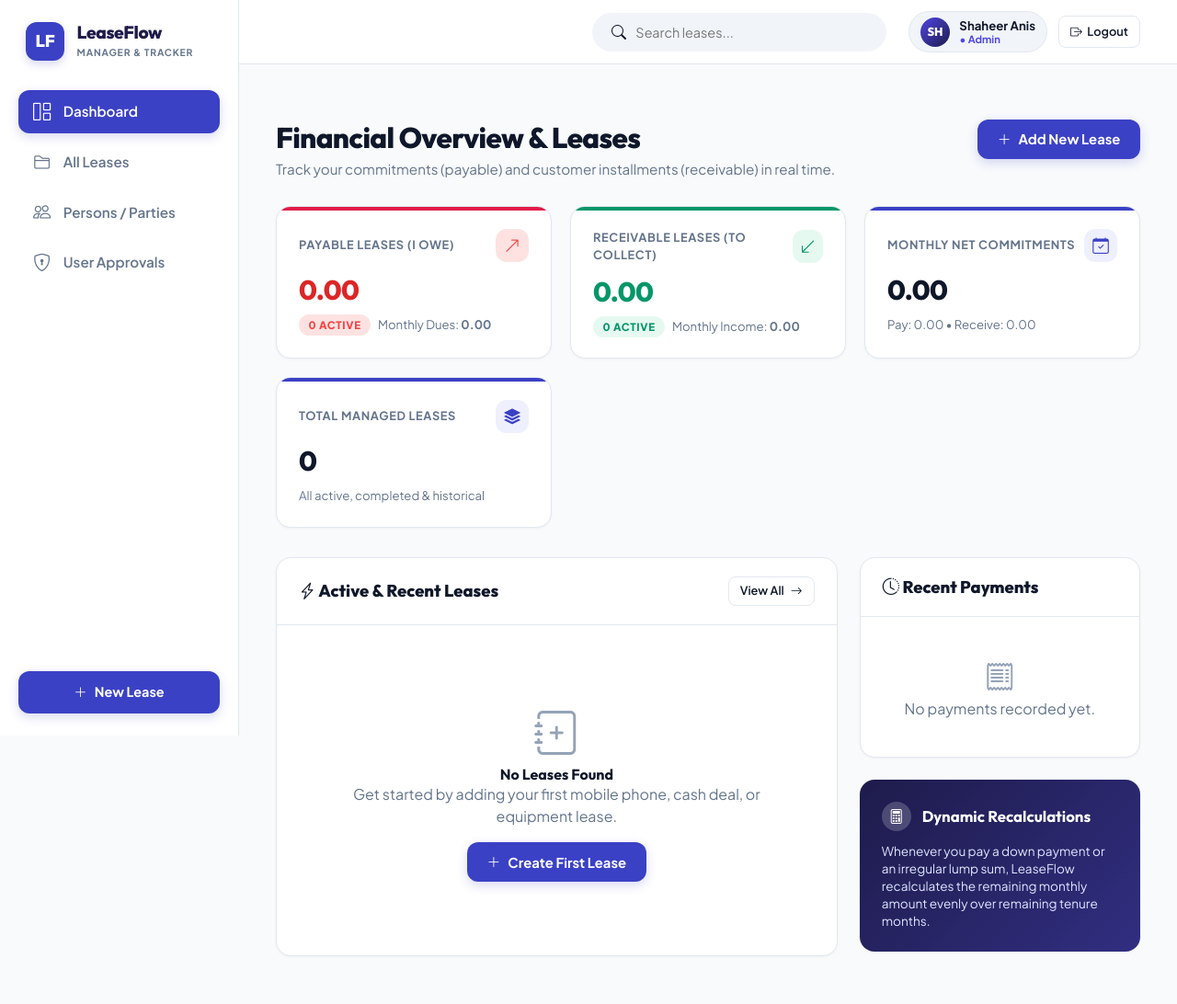
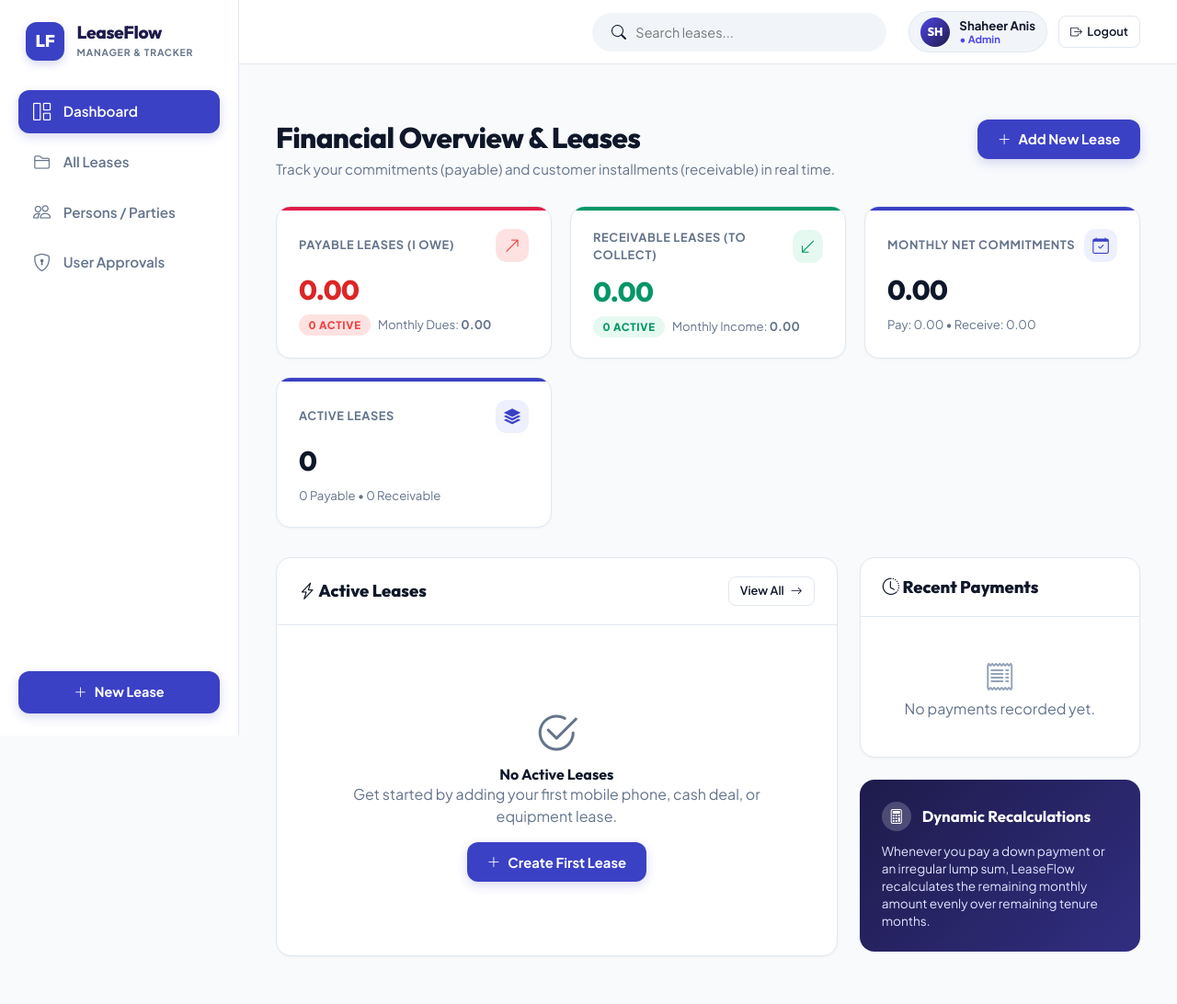
Before and after one commit to ShaheerAnis/LeaseManagement_vercel, a Flask app: page / in a window 1280 px wide. Shown: the top 1092 px of the page at 92% size. Run offline with Flask 3, Linux system fonts and the light colour scheme; a user stored in the database is signed in.

Commit message:
Only show active leases on dashboard and filter out settled or completed leases

```diff
--- a/app/routes.py
+++ b/app/routes.py
@@ -344,15 +344,18 @@
     active_payable_count = 0
     active_receivable_count = 0
 
-    leases_with_metrics = []
+    active_leases_with_metrics = []
     for lease in all_leases:
         metrics = calculate_lease_metrics(lease)
-        leases_with_metrics.append({
-            'lease': lease,
-            'metrics': metrics
-        })
 
-        if lease.status == 'active':
+        # Only show active, non-completed, non-settled leases on the dashboard
+        is_active = (lease.status == 'active') and (not metrics['is_completed']) and (not metrics.get('is_cancelled'))
+
+        if is_active:
+            active_leases_with_metrics.append({
+                'lease': lease,
+                'metrics': metrics
+            })
             if lease.lease_type == 'payable':
                 total_payable_balance += metrics['remaining_balance']
                 total_payable_monthly += metrics['remaining_monthly_amount']
@@ -372,8 +375,9 @@
 
     return render_template(
         'dashboard.html',
-        leases_with_metrics=leases_with_metrics[:6],
+        leases_with_metrics=active_leases_with_metrics,
         total_leases=len(all_leases),
+        active_leases_count=len(active_leases_with_metrics),
         active_payable_count=active_payable_count,
         active_receivable_count=active_receivable_count,
         total_payable_balance=total_payable_balance,
--- a/app/templates/dashboard.html
+++ b/app/templates/dashboard.html
@@ -62,17 +62,17 @@
     </div>
   </div>
 
-  <!-- Total Leases -->
+  <!-- Active Leases -->
   <div class="stat-card">
     <div class="stat-header">
-      <span class="stat-title">Total Managed Leases</span>
+      <span class="stat-title">Active Leases</span>
       <div class="stat-icon primary">
         <i class="bi bi-stack"></i>
       </div>
     </div>
-    <div class="stat-value" style="color: var(--text-main);">{{ total_leases }}</div>
+    <div class="stat-value" style="color: var(--text-main);">{{ active_leases_count }}</div>
     <div class="stat-meta">
-      <span class="text-muted">All active, completed & historical</span>
+      <span class="text-muted">{{ active_payable_count }} Payable &bull; {{ active_receivable_count }} Receivable</span>
     </div>
   </div>
 </div>
@@ -83,7 +83,7 @@
   <div>
     <div class="card">
       <div class="card-header">
-        <h3><i class="bi bi-lightning-charge text-primary"></i> Active & Recent Leases</h3>
+        <h3><i class="bi bi-lightning-charge text-primary"></i> Active Leases</h3>
         <a href="{{ url_for('main.lease_list') }}" class="btn btn-secondary btn-sm">
           View All <i class="bi bi-arrow-right"></i>
         </a>
@@ -164,12 +164,24 @@
           </div>
         {% else %}
           <div class="empty-state">
-            <i class="bi bi-journal-plus empty-state-icon"></i>
-            <h4>No Leases Found</h4>
-            <p>Get started by adding your first mobile phone, cash deal, or equipment lease.</p>
-            <a href="{{ url_for('main.lease_create') }}" class="btn-primary-action" style="margin-top: 1rem;">
-              <i class="bi bi-plus-lg"></i> Create First Lease
-            </a>
+            <i class="bi bi-check2-circle empty-state-icon" style="color: var(--secondary-emerald);"></i>
+            <h4>No Active Leases</h4>
+            {% if total_leases > 0 %}
+              <p>All your leases are currently paid in full, settled, or completed!</p>
+              <div style="display: flex; gap: 0.75rem; justify-content: center; margin-top: 1rem;">
+                <a href="{{ url_for('main.lease_list') }}" class="btn btn-secondary">
+                  <i class="bi bi-archive"></i> View Settled Leases
+                </a>
+                <a href="{{ url_for('main.lease_create') }}" class="btn-primary-action">
+                  <i class="bi bi-plus-lg"></i> Create New Lease
+                </a>
+              </div>
+            {% else %}
+              <p>Get started by adding your first mobile phone, cash deal, or equipment lease.</p>
+              <a href="{{ url_for('main.lease_create') }}" class="btn-primary-action" style="margin-top: 1rem;">
+                <i class="bi bi-plus-lg"></i> Create First Lease
+              </a>
+            {% endif %}
           </div>
         {% endif %}
       </div>
```
Also changed, not shown: tests/test_e2e_routes.py (+66 -0 lines).
